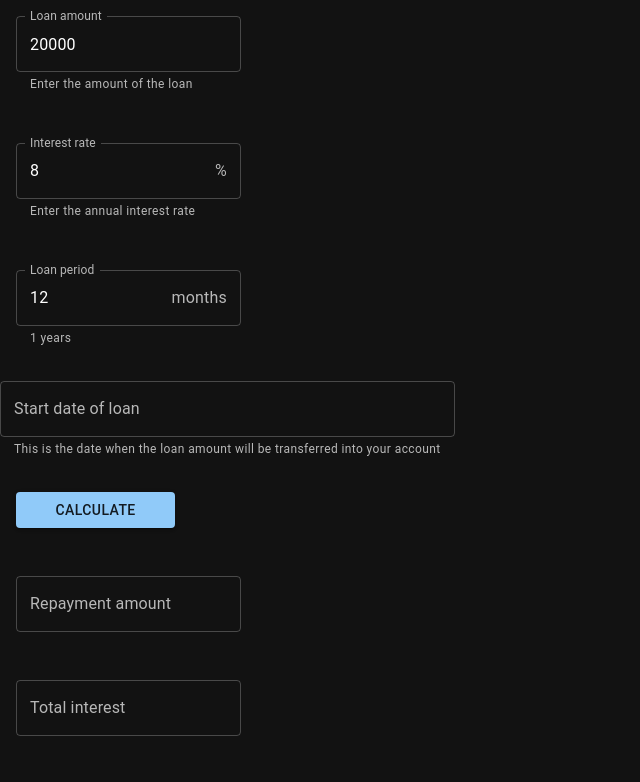
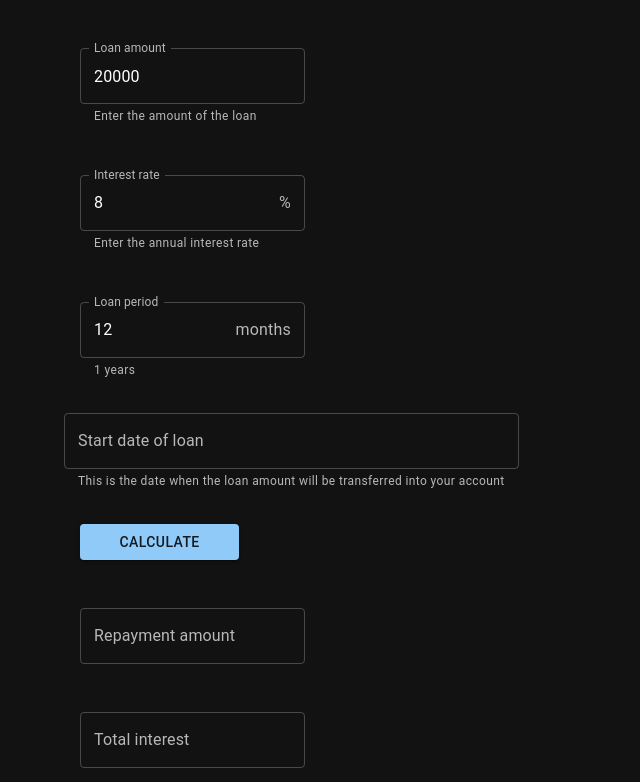
Before and after one commit to rishadomar/interest-calculator, a React (Create React App) app: page / in a window 1280 px wide. Shown: the top 782 px of the page, without its empty margins (0-640 px from the left). Built offline with nearby package versions, Linux system fonts and the light colour scheme; the HTML template or start-up script is replaced by a standard one.

Commit message:
Added a container instead of a div

```diff
--- a/src/Form.tsx
+++ b/src/Form.tsx
@@ -1,4 +1,4 @@
-import { Button, TextField, InputAdornment, Divider, Grid } from '@mui/material';
+import { Button, TextField, InputAdornment, Divider, Grid, Container } from '@mui/material';
 import RepaymentTable from './RepaymentTable';
 import { useState } from 'react';
 import dayjs, { Dayjs } from 'dayjs';
@@ -17,7 +17,7 @@ const Form = () => {
     const [repaymentTableData, setRepaymentTableData] = useState<Array<MonthRepayment>>([]);
 
     return (
-        <div>
+        <Container sx={{ mt: 4, mb: 4 }}>
             <Grid container spacing={2}>
                 <Grid item xs={8}>
                     <TextField
@@ -133,7 +133,7 @@ const Form = () => {
             <Divider component='li' />
 
             <RepaymentTable data={repaymentTableData} />
-        </div>
+        </Container>
     );
 };
 export default Form;
```
Also changed, not shown: 1 other file (tests, documents, lock files or other folders).
